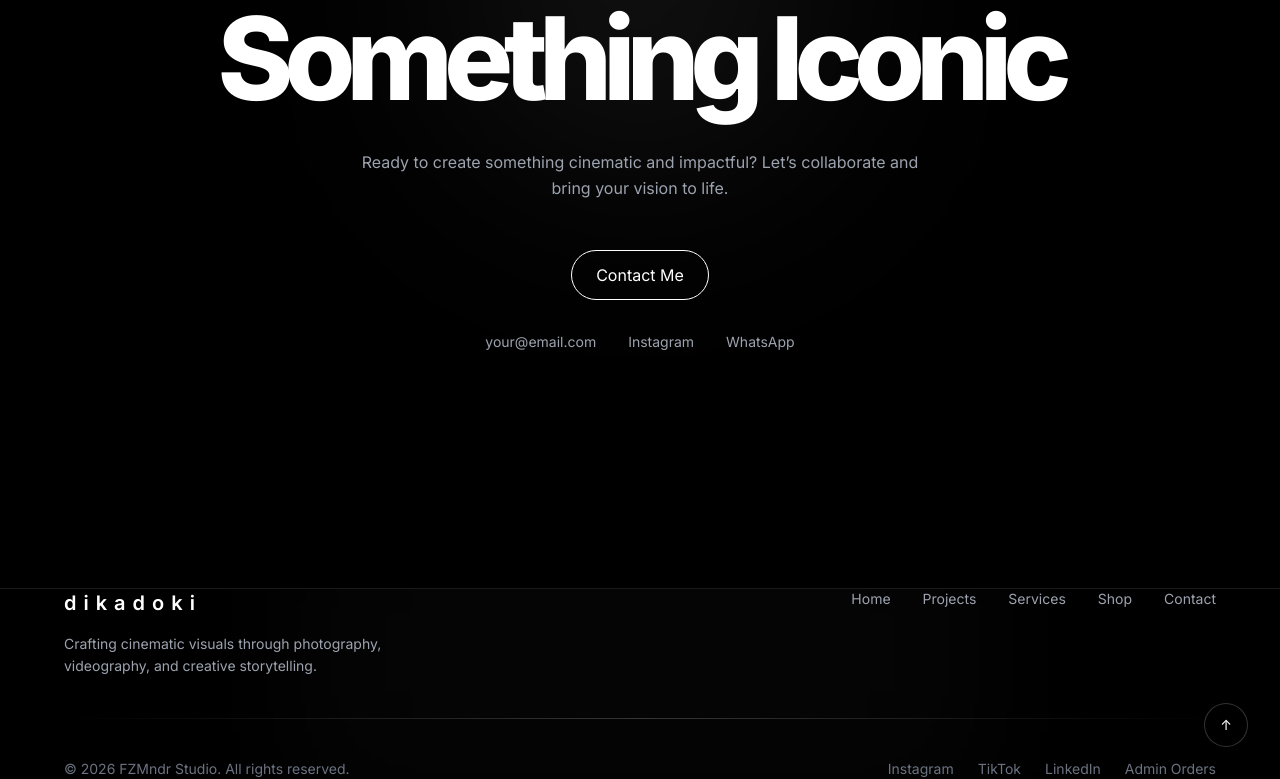
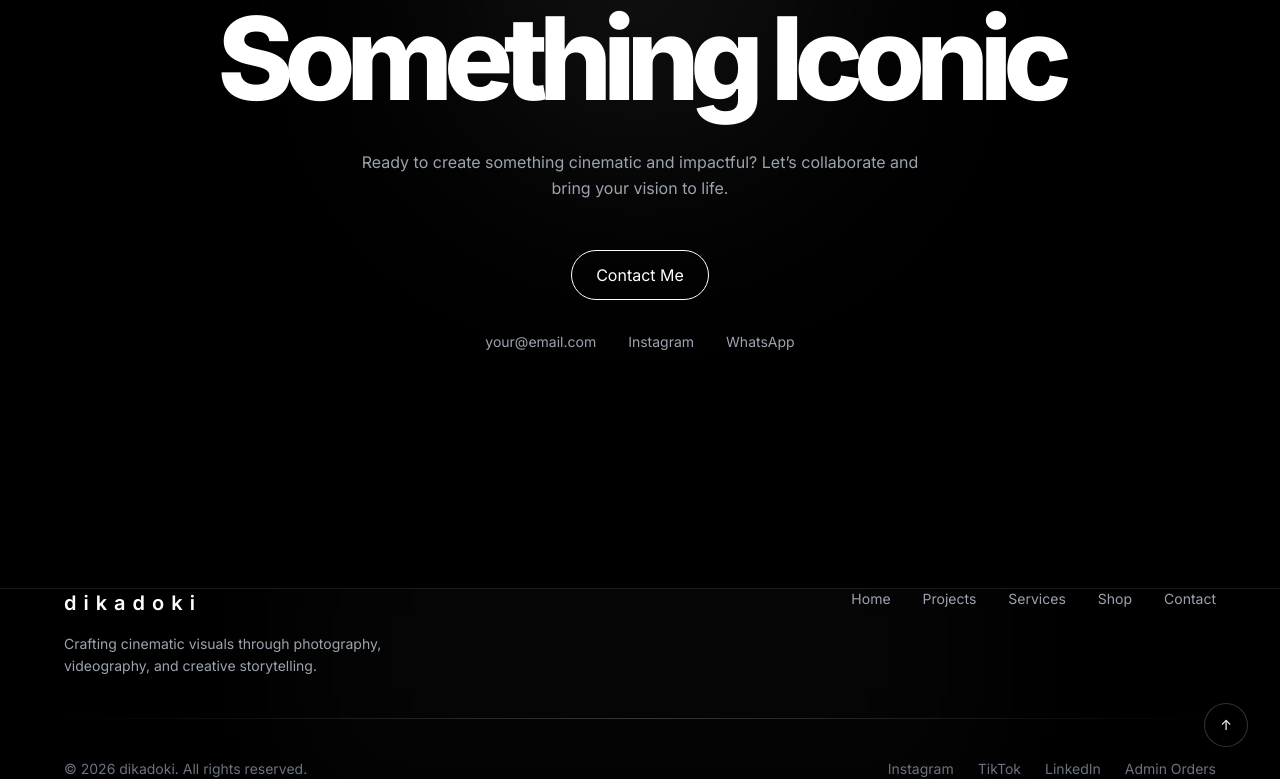
Before and after one commit to fzmndr/dikadoki, a React (Vite) app: page / in a window 1280 px wide. Shown: the part 4860-5639 px from the top of the page. Built offline with nearby package versions, Linux system fonts and the light colour scheme; no server answers.

Commit message:
update website

```diff
--- a/src/components/Footer.jsx
+++ b/src/components/Footer.jsx
@@ -100,7 +100,7 @@ export default function Footer() {
           className="flex flex-col md:flex-row justify-between items-center gap-6 text-sm text-gray-500"
         >
           <p className="text-center">
-            © {new Date().getFullYear()} FZMndr Studio. All rights reserved.
+            © {new Date().getFullYear()} dikadoki. All rights reserved.
           </p>
 
           <div className="flex flex-wrap justify-center gap-6">
```
